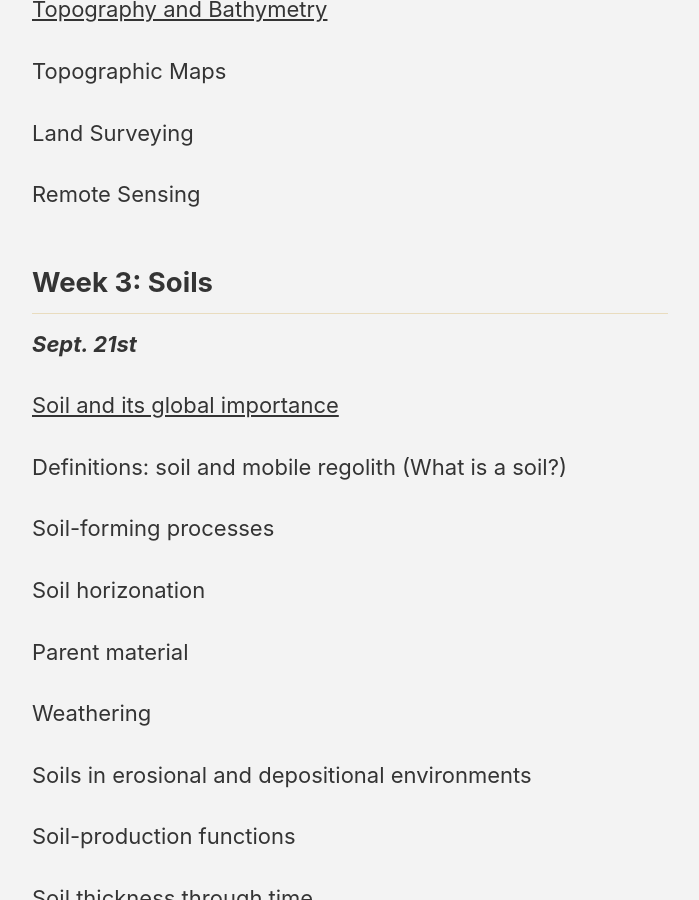
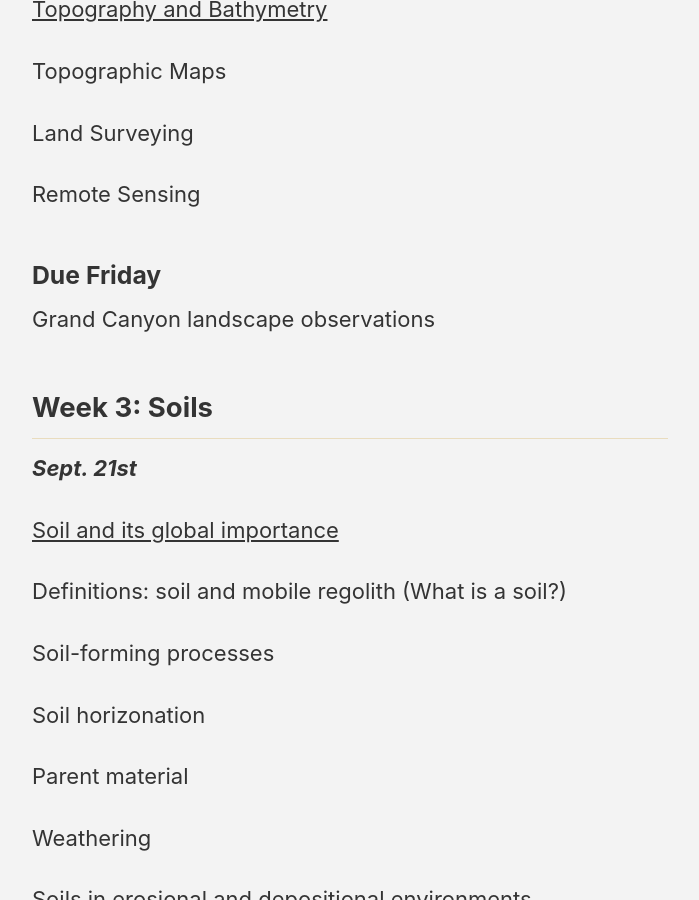
Before and after one commit to GeomorphOnline/GeomorphOnline.github.io, a Jekyll site: the page built from _pages/schedule.md, in a window 1280 px wide and 900 px high, scrolled down 1438 px. Shown: the whole window, without its empty margins (290-989 px from the left). Built offline with Jekyll 4.4.1, drawn with Linux system fonts in a browser that asks for light colours; cached includes are drawn as plain includes; nearby versions of some CDN libraries.

Commit message:
Assignments due

```diff
--- a/_pages/schedule.md
+++ b/_pages/schedule.md
@@ -49,6 +49,10 @@ Land Surveying
 
 Remote Sensing
 
+### Due Friday
+
+Grand Canyon landscape observations
+
 
 ## Week 3: Soils
 
@@ -73,6 +77,12 @@ Soil-production functions
 Soil thickness through time
 
 Soils, hillslopes, and channels
+
+<!--### Due Friday
+
+QGIS + process domains
+
+Surveying-->
 
 
 ## Week 4: Hillslopes
```
